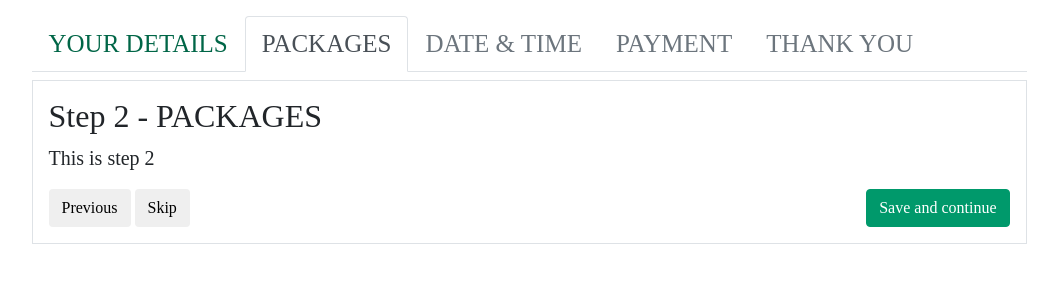
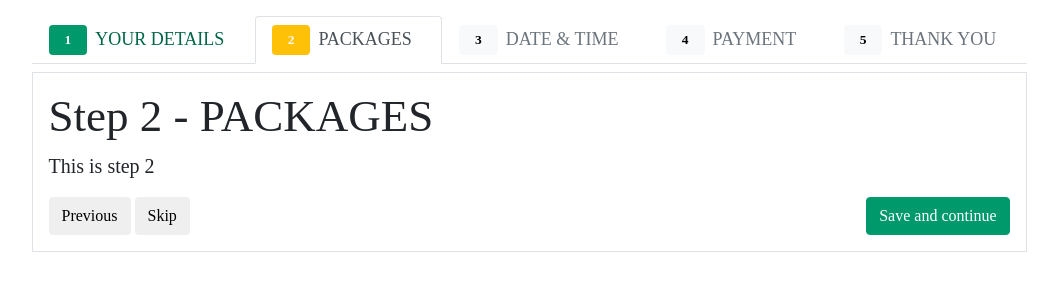
Before and after one commit to OziOcb/book-an-appointemnt-pugin, a website: page src/index.html in a window 1280 px wide. Both pictures are taken after a click on the button "Save and continue". Shown: the whole page, without its empty margins (111-1169 px from the left). Drawn offline with nearby package versions, Linux system fonts and the light colour scheme; files that its build step writes are made by us from their sources.

Commit message:
Style out the Steps-Tabs Section

```diff
--- a/src/index.html
+++ b/src/index.html
@@ -4,7 +4,10 @@
 		<meta charset="UTF-8" />
 		<meta name="viewport" content="width=device-width, initial-scale=1.0" />
 		<meta http-equiv="X-UA-Compatible" content="ie=edge" />
-		<title>Webpack Project</title>
+		<title>
+			Webpack Project
+		</title>
+		<link rel="stylesheet" href="https://cdnjs.cloudflare.com/ajax/libs/font-awesome/4.7.0/css/font-awesome.css" />
 		<link rel="stylesheet" href="main.bundle.css" />
 	</head>
 
@@ -13,67 +16,86 @@
 			<div class="row">
 				<section class="col mx-auto">
 					<!-- TABS -->
-					<ul class="nav nav-tabs" role="tablist">
-						<li role="presentation" class="nav-item">
-							<a
-								href="#step1"
-								class="nav-link active"
-								data-toggle="tab"
-								aria-controls="step1"
-								role="tab"
-								title="Step 1"
-							>
-								YOUR DETAILS
+					<ul class="nav nav-tabs nav-fill" role="tablist">
+						<!-- TAB 1 -->
+						<li class="nav-item" role="presentation">
+							<a class="bfd-tab nav-link font-xxs active" href="#step1" data-toggle="tab" aria-controls="step1" role="tab" title="Step 1">
+								<!-- MOBILE ICON -->
+								<span class="bfd-tab__icon d-lg-none fa fa-user-circle-o" aria-hidden="true"></span>
+
+								<!-- DESKTOP BADGE & DESC -->
+								<span class="d-none d-lg-flex align-items-center">
+									<span class="bfd-tab__badge badge badge-light py-2 px-3 mr-2">1</span>
+									YOUR DETAILS
+								</span>
+								<!-- DESKTOP BADGE & DESC END -->
 							</a>
 						</li>
-						<li role="presentation" class="nav-item">
-							<a
-								href="#step2"
-								class="nav-link disabled"
-								data-toggle="tab"
-								aria-controls="step2"
-								role="tab"
-								title="Step 2"
-							>
-								PACKAGES
+						<!-- TAB 1 END -->
+
+						<!-- TAB 2 -->
+						<li class="nav-item" role="presentation">
+							<a class="bfd-tab nav-link font-xxs disabled" href="#step2" data-toggle="tab" aria-controls="step2" role="tab" title="Step 2">
+								<!-- MOBILE ICON -->
+								<span class="bfd-tab__icon d-lg-none fa fa-info-circle" aria-hidden="true"></span>
+
+								<!-- DESKTOP BADGE & DESC -->
+								<span class="d-none d-lg-flex align-items-center">
+									<span class="bfd-tab__badge badge badge-light py-2 px-3 mr-2">2</span>
+									PACKAGES
+								</span>
+								<!-- DESKTOP BADGE & DESC END -->
 							</a>
 						</li>
-						<li role="presentation" class="nav-item">
-							<a
-								href="#step3"
-								class="nav-link disabled"
-								data-toggle="tab"
-								aria-controls="step3"
-								role="tab"
-								title="Step 3"
-							>
-								DATE & TIME
+						<!-- TAB 2 END -->
+
+						<!-- TAB 3 -->
+						<li class="nav-item" role="presentation">
+							<a class="bfd-tab nav-link font-xxs disabled" href="#step3" data-toggle="tab" aria-controls="step3" role="tab" title="Step 3">
+								<!-- MOBILE ICON -->
+								<span class="bfd-tab__icon d-lg-none fa fa-calendar" aria-hidden="true"></span>
+
+								<!-- DESKTOP BADGE & DESC -->
+								<span class="d-none d-lg-flex align-items-center">
+									<span class="bfd-tab__badge badge badge-light py-2 px-3 mr-2">3</span>
+									DATE & TIME
+								</span>
+								<!-- DESKTOP BADGE & DESC END -->
 							</a>
 						</li>
-						<li role="presentation" class="nav-item">
-							<a
-								href="#step4"
-								class="nav-link disabled"
-								data-toggle="tab"
-								aria-controls="step4"
-								role="tab"
-								title="Step 4"
-							>
-								PAYMENT
+						<!-- TAB 3 END -->
+
+						<!-- TAB 4 -->
+						<li class="nav-item" role="presentation">
+							<a class="bfd-tab nav-link font-xxs disabled" href="#step4" data-toggle="tab" aria-controls="step4" role="tab" title="Step 4">
+								<!-- MOBILE ICON -->
+								<span class="bfd-tab__icon d-lg-none fa fa-credit-card" aria-hidden="true"></span>
+
+								<!-- DESKTOP BADGE & DESC -->
+								<span class="d-none d-lg-flex align-items-center">
+									<span class="bfd-tab__badge badge badge-light py-2 px-3 mr-2">4</span>
+									PAYMENT
+								</span>
+								<!-- DESKTOP BADGE & DESC END -->
 							</a>
 						</li>
-						<li role="presentation" class="nav-item">
-							<a
-								href="#complete"
-								class="nav-link disabled"
-								data-toggle="tab"
-								aria-controls="complete"
-								role="tab"
-								title="Complete"
-							>
-								THANK YOU
+						<!-- TAB 4 END -->
+
+						<!-- TAB 5 -->
+						<li class="nav-item" role="presentation">
+							<a class="bfd-tab nav-link font-xxs disabled" href="#complete" data-toggle="tab" aria-controls="complete" role="tab" title="Complete">
+								<!-- MOBILE ICON -->
+								<span class="bfd-tab__icon d-lg-none fa fa-thumbs-o-up" aria-hidden="true"></span>
+
+								<!-- DESKTOP BADGE & DESC -->
+								<span class="d-none d-lg-flex align-items-center">
+									<span class="bfd-tab__badge badge badge-light py-2 px-3 mr-2">5</span>
+									THANK YOU
+								</span>
+								<!-- DESKTOP BADGE & DESC END -->
 							</a>
 						</li>
+						<!-- TAB 5 END -->
 					</ul>
 					<!-- TABS END -->
 
@@ -85,82 +107,50 @@
 								<h2>Book and Pay Online</h2>
 								<p>This is step 1</p>
 								<div class="d-flex">
-									<button
-										type="button"
-										class="btn btn-primary ml-auto next-step"
-									>
-										Save and continue
-									</button>
+									<button class="btn btn-primary ml-auto next-step" type="button">Save and continue</button>
 								</div>
 							</div>
 							<!-- STEP 1 - YOUR DETAILS END -->
 
 							<!-- STEP 2 - PACKAGES -->
 							<div class="tab-pane" role="tabpanel" id="step2">
-								<h3>Step 2 - PACKAGES</h3>
+								<h2>Step 2 - PACKAGES</h2>
 								<p>This is step 2</p>
 								<div class="d-flex">
-									<button type="button" class="btn btn-default prev-step mr-1">
-										Previous
-									</button>
-									<button type="button" class="btn btn-default next-step mr-1">
-										Skip
-									</button>
-									<button
-										type="button"
-										class="btn btn-primary ml-auto next-step"
-									>
-										Save and continue
-									</button>
+									<button class="btn btn-default prev-step mr-1" type="button">Previous</button>
+									<button class="btn btn-default next-step mr-1" type="button">Skip</button>
+									<button class="btn btn-primary ml-auto next-step" type="button">Save and continue</button>
 								</div>
 							</div>
 							<!-- STEP 2 - PACKAGES END -->
 
 							<!-- STEP 3 - DATE & TIME -->
 							<div class="tab-pane" role="tabpanel" id="step3">
-								<h3>Step 3 - DATE & TIME</h3>
+								<h2>Step 3 - DATE & TIME</h2>
 								<p>This is step 3</p>
 								<div class="d-flex">
-									<button type="button" class="btn btn-default prev-step mr-1">
-										Previous
-									</button>
-									<button type="button" class="btn btn-default next-step mr-1">
-										Skip
-									</button>
-									<button
-										type="button"
-										class="btn btn-primary ml-auto next-step"
-									>
-										Save and continue
-									</button>
+									<button class="btn btn-default prev-step mr-1" type="button">Previous</button>
+									<button class="btn btn-default next-step mr-1" type="button">Skip</button>
+									<button class="btn btn-primary ml-auto next-step" type="button">Save and continue</button>
 								</div>
 							</div>
 							<!-- STEP 3 - DATE & TIME END -->
 
 							<!-- STEP 4 - PAYMENT -->
 							<div class="tab-pane" role="tabpanel" id="step4">
-								<h3>Step 4 - PAYMENT</h3>
+								<h2>Step 4 - PAYMENT</h2>
 								<p>This is step 4</p>
 								<div class="d-flex">
-									<button type="button" class="btn btn-default prev-step mr-1">
-										Previous
-									</button>
-									<button type="button" class="btn btn-default next-step mr-1">
-										Skip
-									</button>
-									<button
-										type="button"
-										class="btn btn-primary ml-auto next-step"
-									>
-										Save and continue
-									</button>
+									<button class="btn btn-default prev-step mr-1" type="button">Previous</button>
+									<button class="btn btn-default next-step mr-1" type="button">Skip</button>
+									<button class="btn btn-primary ml-auto next-step" type="button">Save and continue</button>
 								</div>
 							</div>
 							<!-- STEP 4 - PAYMENT END -->
 
 							<!-- STEP 5 - THANK YOU -->
 							<div class="tab-pane" role="tabpanel" id="complete">
-								<h3>Complete</h3>
+								<h2>Complete</h2>
 								<p>You have successfully completed all steps!</p>
 							</div>
 							<!-- STEP 5 - THANK YOU END -->
@@ -168,25 +158,13 @@
 					</form>
 					<!-- PLUGINS' MAIN AREA END -->
 				</section>
-			</div>
+			</span>
 		</div>
 
 		<!-- SCRIPTS -->
-		<script
-			src="https://code.jquery.com/jquery-3.3.1.slim.min.js"
-			integrity="sha384-q8i/X+965DzO0rT7abK41JStQIAqVgRVzpbzo5smXKp4YfRvH+8abtTE1Pi6jizo"
-			crossorigin="anonymous"
-		></script>
-		<script
-			src="https://cdnjs.cloudflare.com/ajax/libs/popper.js/1.14.3/umd/popper.min.js"
-			integrity="sha384-ZMP7rVo3mIykV+2+9J3UJ46jBk0WLaUAdn689aCwoqbBJiSnjAK/l8WvCWPIPm49"
-			crossorigin="anonymous"
-		></script>
-		<script
-			src="https://stackpath.bootstrapcdn.com/bootstrap/4.1.3/js/bootstrap.min.js"
-			integrity="sha384-ChfqqxuZUCnJSK3+MXmPNIyE6ZbWh2IMqE241rYiqJxyMiZ6OW/JmZQ5stwEULTy"
-			crossorigin="anonymous"
-		></script>
+		<script src="https://code.jquery.com/jquery-3.3.1.slim.min.js" integrity="sha384-q8i/X+965DzO0rT7abK41JStQIAqVgRVzpbzo5smXKp4YfRvH+8abtTE1Pi6jizo" crossorigin="anonymous"></script>
+		<script src="https://cdnjs.cloudflare.com/ajax/libs/popper.js/1.14.3/umd/popper.min.js" integrity="sha384-ZMP7rVo3mIykV+2+9J3UJ46jBk0WLaUAdn689aCwoqbBJiSnjAK/l8WvCWPIPm49" crossorigin="anonymous"></script>
+		<script src="https://stackpath.bootstrapcdn.com/bootstrap/4.1.3/js/bootstrap.min.js" integrity="sha384-ChfqqxuZUCnJSK3+MXmPNIyE6ZbWh2IMqE241rYiqJxyMiZ6OW/JmZQ5stwEULTy" crossorigin="anonymous"></script>
 		<script src="main.bundle.js"></script>
 	</body>
 </html>
--- a/src/style/main.scss
+++ b/src/style/main.scss
@@ -7,3 +7,36 @@
 @import "base/_breakpoints";
 @import "base/_base";
 @import "base/_typography";
+
+// Tabs' bages
+.bfd-tab {
+	&__icon {
+		color: $color-primary;
+	}
+
+	&__badge {
+		background-color: $color-primary;
+		color: $color-white;
+	}
+
+	&.disabled .bfd-tab {
+		&__icon {
+			color: darken(palette("light"), 40%);
+		}
+
+		&__badge {
+			background-color: palette("light");
+			color: $color-text;
+		}
+	}
+
+	&.active .bfd-tab {
+		&__icon {
+			color: palette("warning");
+		}
+
+		&__badge {
+			background-color: palette("warning");
+		}
+	}
+}
```
